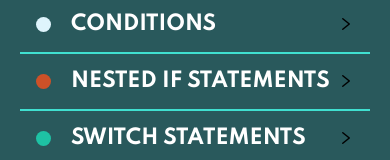
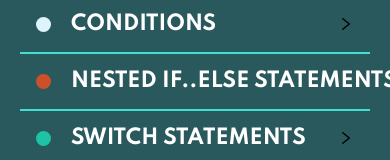
Before and after one commit to marzan999/C-Programming-App, a React Native app in the folder C-Programming/: screen /Home in a window 390 px wide. Shown: the part 445-605 px from the top of the page. Built offline with nearby package versions, Linux system fonts and the light colour scheme.

Commit message:
update details screen

```diff
--- a/C-Programming/src/screens/Details.js
+++ b/C-Programming/src/screens/Details.js
@@ -10,6 +10,8 @@ export default function Details({ route }) {
     const { topic } = route.params;
     const { name,
         description,
+        descriptionWisC,
+        descriptionWisC2,
         descriptionSourceCodeHW,
         descriptionOutputHW,
         image,
@@ -127,6 +129,9 @@ export default function Details({ route }) {
         descriptionConditions19,
         descriptionConditions20,
         descriptionConditions21,
+        descriptionNested1,
+        descriptionNested2,
+        descriptionNested3,
 
 
 
@@ -145,6 +150,8 @@ export default function Details({ route }) {
 
                         {image ? <Image source={image} style={{ alignSelf: 'center', width: 350, height: 200, paddingTop: 300 }} resizeMode='contain' /> : null}
                         {description ? <Text preset="h5" style={{ paddingTop: spacing[5], lineHeight: spacing[8] }}>{description}</Text> : null}
+                        {descriptionWisC ? <Text preset="h2" style={{ paddingTop: spacing[5], lineHeight: spacing[8] }}>{descriptionWisC}</Text> : null}
+                        {descriptionWisC2 ? <Text preset="h5" style={{ paddingTop: spacing[5], lineHeight: spacing[8] }}>{descriptionWisC2}</Text> : null}
                         {description1IO ? <Text preset="h2" style={{ paddingTop: spacing[5], lineHeight: spacing[8] }}>{description1IO}</Text> : null}
                         {descriptionIO ? <Text preset="h5" style={{ paddingTop: spacing[5], lineHeight: spacing[8] }}>{descriptionIO}</Text> : null}
                         {descriptionINT ? <Text preset="h2" style={{ paddingTop: spacing[5], lineHeight: spacing[8] }}>{descriptionINT}</Text> : null}
@@ -278,6 +285,12 @@ export default function Details({ route }) {
                         {descriptionConditions20 ? <Text preset="h5" style={{ paddingTop: spacing[2], lineHeight: spacing[7], color: 'orange', backgroundColor: '#266E73' }} selectable="true">{descriptionConditions20}</Text> : null}
                         {descriptionConditions21 ? <Text preset="h5" style={{ paddingTop: spacing[7], lineHeight: spacing[8], color: 'white' }}>{descriptionConditions21}</Text> : null}
 
+                        {descriptionNested1 ? <Text preset="h5" style={{ paddingTop: spacing[7], lineHeight: spacing[8], color: 'white' }}>{descriptionNested1}</Text> : null}
+                        {descriptionNested2 ? <Text preset="h5" style={{ paddingTop: spacing[2], lineHeight: spacing[7], color: 'orange', backgroundColor: '#266E73' }} selectable="true">{descriptionNested2}</Text> : null}
+                        {descriptionNested3 ? <Text preset="h5" style={{ paddingTop: spacing[7], lineHeight: spacing[8], color: 'white' }}>{descriptionNested3}</Text> : null}
+
+
+
                     </View>
                 </View>
             </ScrollView>
--- a/C-Programming/src/screens/Home.js
+++ b/C-Programming/src/screens/Home.js
@@ -16,7 +16,10 @@ export const C_TOPIC_LIST = [
         name: 'What is C',
         color: '#DEF4FC',
         image: require("../../assets/1.png"),
-        description: 'C programming is a general-purpose, procedural, imperative computer programming language developed in 1972 by Dennis M. Ritchie at the Bell Telephone Laboratories to develop the UNIX operating system. C is the most widely used computer language. It keeps fluctuating at number one scale of popularity along with Java programming language, which is also equally popular and most widely used among modern software programmers. \n\nIt is said that ‘C’ is a mother of programming language. One can say, C is a base for the programming. If you know ‘C’ you can easily grasp the knowledge of the other programming languages that uses the concept of ‘C’ \n\n\nSome examples of the use of C are -\n\nOperating Systems\n\nLanguage Compilers\n\nAssemblers\n\nText Editors\n\nPrint Spoolers\n\nNetwork Drivers\n\nModern Programs\n\nDatabases\n\nLanguage Interpreters\n\nUtilities',
+        description: 'C programming is a general-purpose, procedural, imperative computer programming language developed in 1972 by Dennis M. Ritchie at the Bell Telephone Laboratories to develop the UNIX operating system. C is the most widely used computer language. It keeps fluctuating at number one scale of popularity along with Java programming language, which is also equally popular and most widely used among modern software programmers. \n\nIt is said that ‘C’ is a mother of programming language. One can say, C is a base for the programming. If you know ‘C’ you can easily grasp the knowledge of the other programming languages that uses the concept of ‘C’ ',
+        descriptionWisC: '\n\nSome examples of the use of C are -',
+        descriptionWisC2: '\nOperating Systems\n\nLanguage Compilers\n\nAssemblers\n\nText Editors\n\nPrint Spoolers\n\nNetwork Drivers\n\nModern Programs\n\nDatabases\n\nLanguage Interpreters\n\nUtilities',
+
         //description2: ['Operating Systems', 'Language Compilers', 'Assemblers', 'Text Editors', 'Print Spoolers', 'Network Drivers', 'Modern Programs', 'Databases', 'Language Interpreters', 'Utilities'],
         // code: [],
         // output: [],
@@ -161,9 +164,12 @@ export const C_TOPIC_LIST = [
     },
 
     {
-        name: 'Nested If statements',
+        name: 'Nested if..else statements',
         color: '#CD5128',
-        description2: [],
+        descriptionNested1: 'This program given below relates two integers using either <, > and = similar to the if...else ladders example. However, we will use a nested if...else statement to solve this problem.\n',
+        descriptionNested2: '#include <stdio.h>\nint main() {\nint number1, number2;\nprintf("Enter two integers: ");\nscanf("%d %d", &number1, &number2);\n\nif (number1 >= number2) {\nif (number1 == number2) {\nprintf("Result: %d = %d",number1,number2);\n}\nelse {\nprintf("Result: %d > %d", number1, number2);\n}\n}\nelse {\nprintf("Result: %d < %d",number1, number2);\n}\n\nreturn 0;\n}',
+        descriptionNested3: 'If the body of an if...else statement has only one statement, you do not need to use brackets {}.',
+
 
     },
 
```
